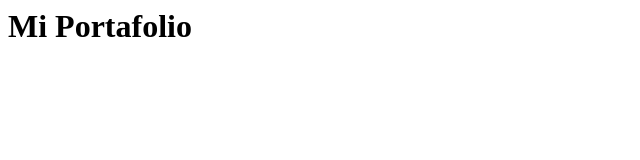
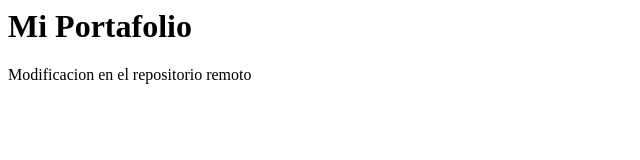
Before and after one commit to ale1402/PortafolioFrontend, a plain HTML site: page index.html in a window 1280 px wide. Shown: the whole page, without its empty margins (0-640 px from the left). Drawn offline with Linux system fonts and the light colour scheme.

Commit message:
Update index.html

```diff
--- a/index.html
+++ b/index.html
@@ -1,3 +1,4 @@
 <h1>
     Mi Portafolio
 </h1>
+<p> Modificacion  en el repositorio remoto </p>
```
